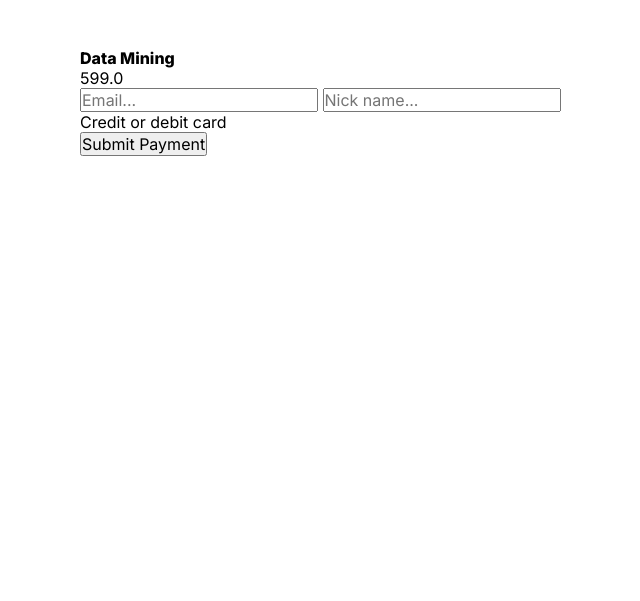
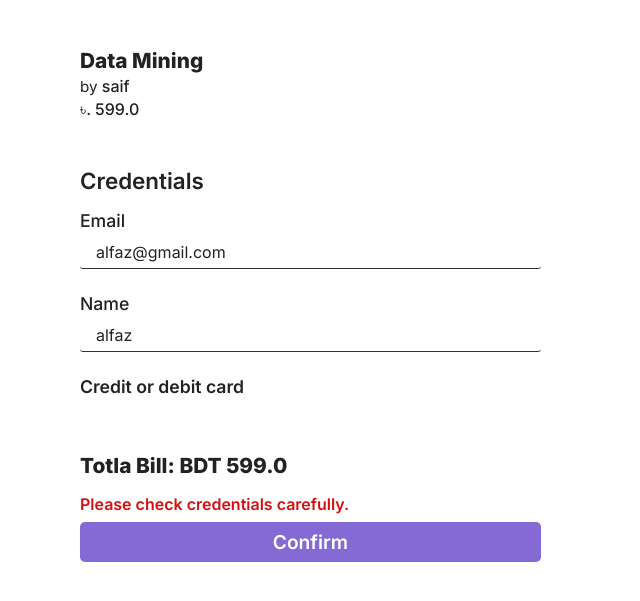
Before and after one commit to khairul-sadi/e-learning, a Django app: a page that uses devedu/templates/devedu/pay.html in a window 1280 px wide. Shown: the top 601 px of the page, without its empty margins (48-688 px from the left). Run offline with Django 4.2, Linux system fonts and the light colour scheme; a user stored in the database is signed in; data comes from the database, SQL or seed files in the repository; both versions use the stored data as it was after the commit; some libraries are stand-ins or nearby versions.

Commit message:
Payment back and front done

```diff
--- a/devedu/static/devedu/pay.css
+++ b/devedu/static/devedu/pay.css
@@ -1,10 +1,11 @@
 body {
     width: 80vw;
-    margin: 3rem 10vw;
+    margin: 3rem auto;
 }
 .StripeElement {
     box-sizing: border-box;
     height: 40px;
+    width: 100%;
     padding: 10px 12px;
     border: 1px solid transparent;
     border-radius: 4px;
@@ -12,10 +13,6 @@ body {
     box-shadow: 0 1px 3px 0 #e6ebf1;
     -webkit-transition: box-shadow 150ms ease;
     transition: box-shadow 150ms ease;
-}
-
-#amount {
-    display: none;
 }
 
 .StripeElement--focus {
@@ -29,3 +26,104 @@ body {
 .StripeElement--webkit-autofill {
     background-color: #fefde5 !important;
 }
+
+
+#amount {
+    display: none;
+}
+
+
+.title {
+    font-size: 1.3rem;
+    font-weight: 700;
+    margin-bottom: .2rem;
+}
+
+.author {
+    font-size: .95rem;
+    margin-bottom: .2rem;
+}
+
+.author span {
+    font-weight: 500;
+}
+
+.price {
+    font-weight: 500;
+}
+
+form {
+    margin: 2rem 0;
+    width: 45%;
+    display: flex;
+    flex-direction: column;
+}
+
+.credentials {
+    font-size: 1.4rem;
+    font-weight: 600;
+    margin: 1rem 0;
+}
+
+label {
+    font-size: 1.1rem;
+    font-weight: 500;
+    margin: 0;
+}
+
+label:hover {
+    cursor: pointer;
+}
+
+.card-label {
+    font-size: 1.1rem;
+    font-weight: 600;
+}
+
+.user-input {
+    outline: none;
+    border: none;
+    height: 2rem;
+    margin-top: .3rem;
+    margin-bottom: 1.5rem;
+    padding: 01rem;
+    border-radius: .2rem;
+    border-bottom: 1.5px solid var(--color-light);
+
+    transition: all 0.2s;
+}
+
+.user-input:focus {
+    background-color: var(--color-primary-light);
+    border-bottom: 1.5px solid var(--color-primary);
+}
+
+.total {
+    font-size: 1.3rem;
+    margin-top: 3.5rem;
+    margin-bottom: 1rem;
+}
+
+.warning {
+    font-weight: 600;
+    color: var(--color-warning);
+}
+
+.btn-payment {
+    height: 2.5rem;
+    margin: .5rem 0;
+    font-size: 1.2rem;
+    font-weight: 600;
+    color: var(--color-white);
+    background-color: var(--color-primary);
+    border: none;
+    border-radius: 5px;
+
+    transition: all 0.2s;
+}
+
+.btn-payment:hover {
+    cursor: pointer;
+    transform: translateY(-2px) scale(1.007);
+    box-shadow: 0 4px 4px var(--color-box-shadow);
+}
--- a/devedu/templates/devedu/pay.html
+++ b/devedu/templates/devedu/pay.html
@@ -11,33 +11,41 @@
     <link href="https://fonts.googleapis.com/css2?family=Inter:wght@300;400;500;600;800&family=Merriweather:wght@300;400;700&family=Montserrat:wght@300;400;700&family=Poppins:wght@100;400;600;900&family=Roboto:wght@400;700&family=Sacramento&display=swap" rel="stylesheet">
     <link rel="stylesheet" href="{% static 'devedu/base.css' %}">
     <link rel="stylesheet" href="{% static 'devedu/pay.css' %}">
+    <link rel="stylesheet" href="{% static 'devedu/includes/variables.css' %}">
     <title>DevEdu</title>
 </head>
 <body>
-    <h1>{{course.title}}</h1>
-    <p>{{course.price}}</p>
+    <h1 class="title">{{course.title}}</h1>
+    <p class="author">
+        by <span>
+        {% if course.author.user.first_name or course.author.user.last_name %}
+        {{course.author.user.first_name}} {{course.author.user.last_name}}
+        {% else %}
+        {{course.author}}
+        {% endif %}</span>
+    </p>
+    <p class="price">৳. {{course.price}}</p>
     <script src="https://js.stripe.com/v3/"></script>
 
         <form action="{% url 'payment' slug username %}" method="post" id="payment-form">
             {% csrf_token %}
-            {% comment %} <select name="amount" id="amount" required>
-                <option selected value="5">$5</option>
-                <option value="10">$10</option>
-                <option value="20">$20</option>
-            </select> {% endcomment %}
-
-            <input type="number" name="amount", id="amount" value={{price}} readonly>
-            <input type="text" name="email" placeholder="Email...">
-            <input type="text" name="nickname" placeholder="Nick name...">
+            <h3 class="credentials">Credentials</h3>
+            <input type="number" name="amount" id="amount" value={{price}} readonly>
+            <label for="email">Email</label>
+            <input id="email" class="user-input" type="text" name="email" value={{user_profile.user.email}}>
+            <label for="name">Name</label>
+            <input id="name" class="user-input" type="text" name="nickname"  value={{username}}>
 
             <div class="form-row">
-                <label for="card-element">
+                <label for="card-element" class="card-label">
                     Credit or debit card
                 </label>
                 <div id="card-element"></div>
                 <div id="card-errors" role="alert"></div>
             </div>
-            <button>Submit Payment</button>
+            <h2 class="total">Totla Bill: BDT {{course.price}}</h2>
+            <p class="warning">Please check credentials carefully.</p>
+            <button class="btn-payment">Confirm</button>
         </form>
 
     <script>
--- a/devedu/templates/includes/nav_admin.html
+++ b/devedu/templates/includes/nav_admin.html
@@ -24,7 +24,6 @@
             {% else %}
                 <a class="nav-item" href="{% url 'home' %}">HOME</a>
                 <a class="nav-item" href="{% url 'user_profile' user.username %}">LEARNINGS</a>
-                <a class="nav-item" href="#">Cart</a>
                 <a class="nav-item btn btn-login" href="{% url 'user_profile' user.username %}">PROFILE</a>
             {% endif %}
                 <a class="nav-item btn btn-signup" href="/logout/">LOGOUT</a>
--- a/devedu/views.py
+++ b/devedu/views.py
@@ -70,8 +70,6 @@ def payment(request, slug, username):
             currency='bdt',
             description="Donation"
         )
-
-        print(charge)
 
         customer_id = str(customer.id)
 
@@ -258,7 +256,10 @@ def all_courses(request):
 def learning(request, username, slug):
     course = Course.objects.get(slug=slug)
     contents = course.contents.all().order_by("serial")  # type: ignore
-    free_content = contents.filter(is_free=True)[0]
+    try:
+        free_content = contents.filter(is_free=True)[0]
+    except:
+        free_content = ''
     context = {
         "course": course,
         "contents": contents,
```
Also changed, not shown: devedu/static/devedu/pay_success.css (added, +60 -0 lines), devedu/templates/devedu/learning.html (+8 -0 lines), devedu/templates/devedu/pay_error.html (+15 -1 lines), devedu/templates/devedu/pay_success.html (+34 -1 lines), db.sqlite3.
